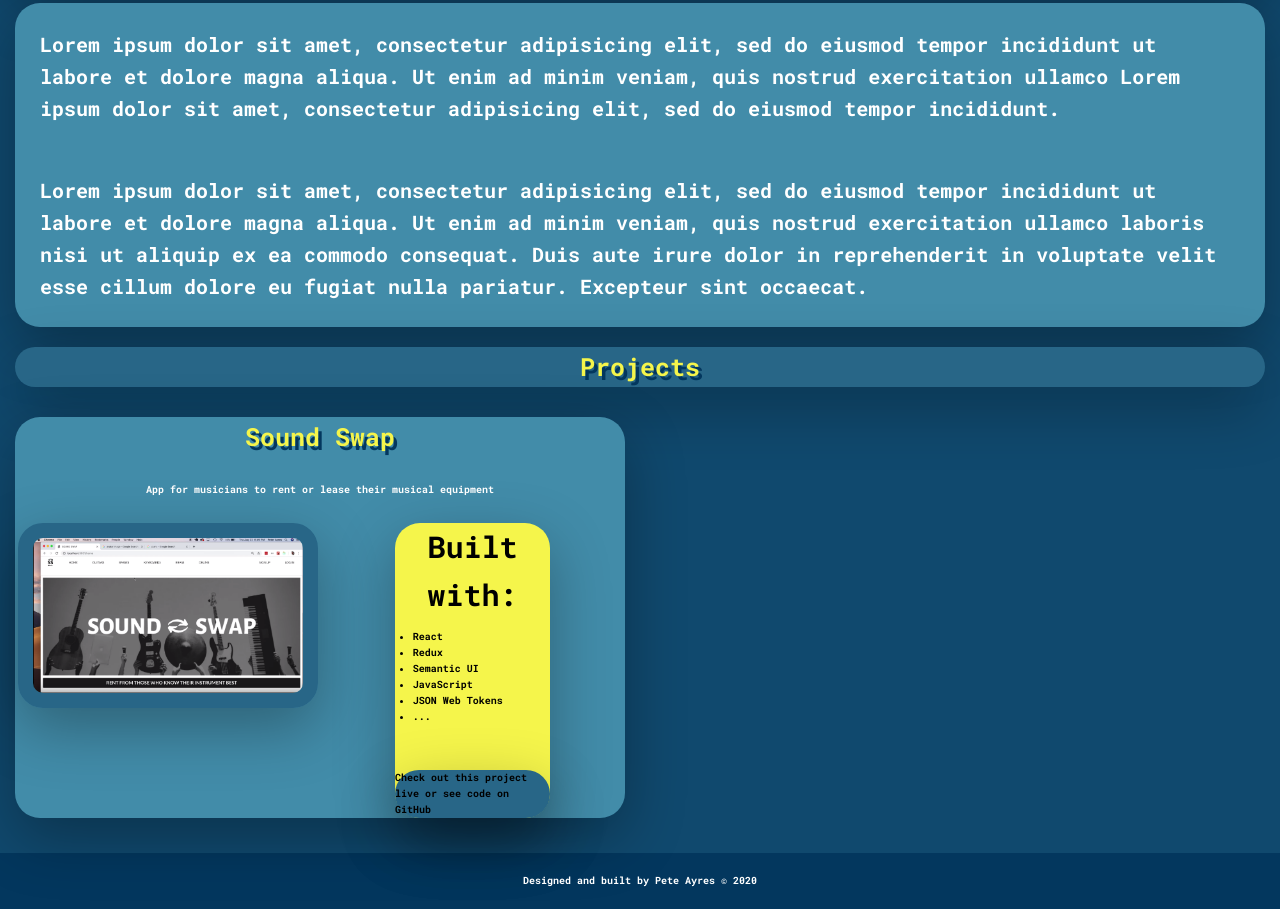
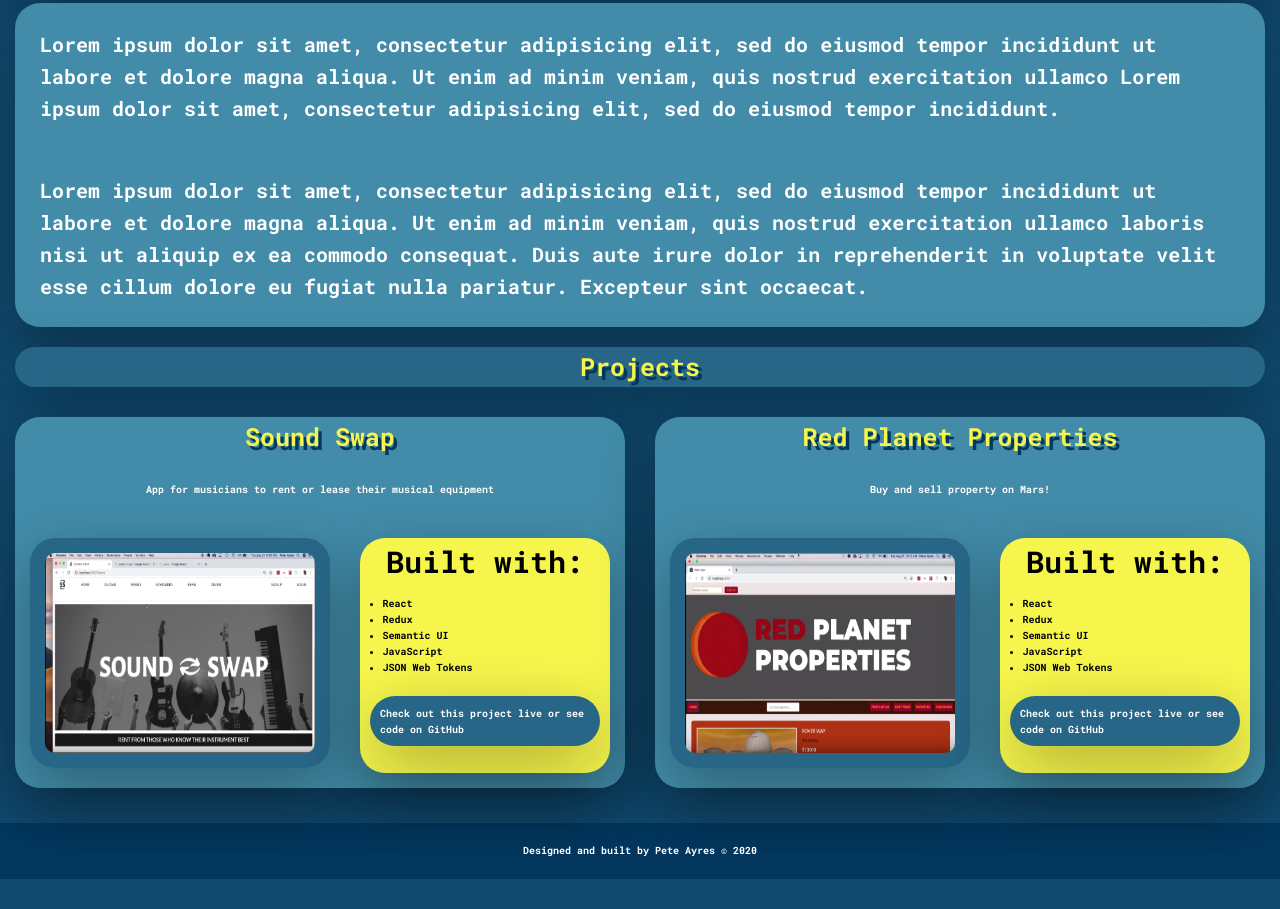
Before and after one commit to pkayres/dev_site, a website: page index.html in a window 1280 px wide. Shown: the part 613-1522 px from the top of the page. After the commit the page ends 1492 px from the top, so only its background shows below. Drawn offline with Linux system fonts and the light colour scheme.

Commit message:
projects added

```diff
--- a/index.html
+++ b/index.html
@@ -75,16 +75,39 @@
                   <li class="tech-item">Semantic UI</li>
                   <li class="tech-item">JavaScript</li>
                   <li class="tech-item">JSON Web Tokens</li>
-                  <li class="tech-item">...</li>
                 </ul>
                 <div class="tech-link-container">
                   <p class="tech-link-text">Check out this project live or see code on GitHub</p>
                 </div>
               </div>
             </div>
+        </div>
 
+        <div class="sound_swap-container">
+          <h2 class="project-header">Red Planet Properties</h2>
 
+            <p class="project-description">Buy and sell property on Mars!</p>
 
+            <div class="project-content">
+              <div class="img-container">
+                <a href="https://www.youtube.com/watch?v=Q80iQ1ICOPk&t=1s" target="_blank">
+                  <img src="./img/red_planet_props.png" class="project-image">
+                </a>
+              </div>
+              <div class="tech-container">
+                <h3 class="tech-header">Built with:</h3>
+                <ul class="tech-list">
+                  <li class="tech-item">React</li>
+                  <li class="tech-item">Redux</li>
+                  <li class="tech-item">Semantic UI</li>
+                  <li class="tech-item">JavaScript</li>
+                  <li class="tech-item">JSON Web Tokens</li>
+                </ul>
+                <div class="tech-link-container">
+                  <p class="tech-link-text">Check out this project live or see code on GitHub</p>
+                </div>
+              </div>
+            </div>
         </div>
 
         <!-- <div class="projects__project">
--- a/sass/_components.scss
+++ b/sass/_components.scss
@@ -259,6 +259,8 @@
   border-radius: 25px;
   box-shadow: var(--shadow-dark);
   width: 300px;
+  height: 230px;
+  margin: 15px;
 
   &:hover {
     border: 1.5rem solid var(--color-barberry-light-1);
@@ -267,7 +269,7 @@
 
 .tech-container {
   background-color: var(--color-barberry-light-1);
-  margin: 0 7.5rem;
+  margin: 15px;
   border-radius: 25px;
   box-shadow: var(--shadow-dark);
 }
@@ -285,10 +287,15 @@
 
 .tech-link-container {
   background-color: var(--color-blue-dark-1);
-  margin-top: 3.5rem;
-
+  margin: 10px;
+  height: 50px;
   border-radius: 25px;
   box-shadow: var(--shadow-dark);
+}
+
+.tech-link-text {
+  padding: 10px;
+  color: white;
 }
 
 
```
Also changed, not shown: css/style.css.
